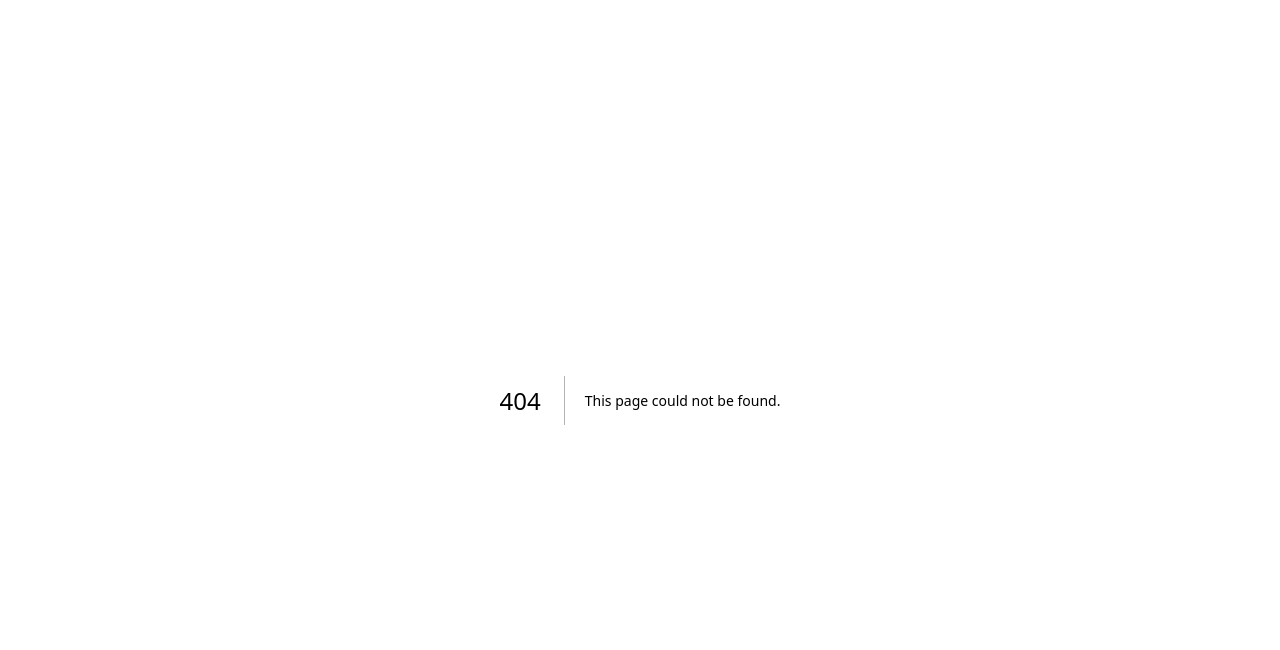
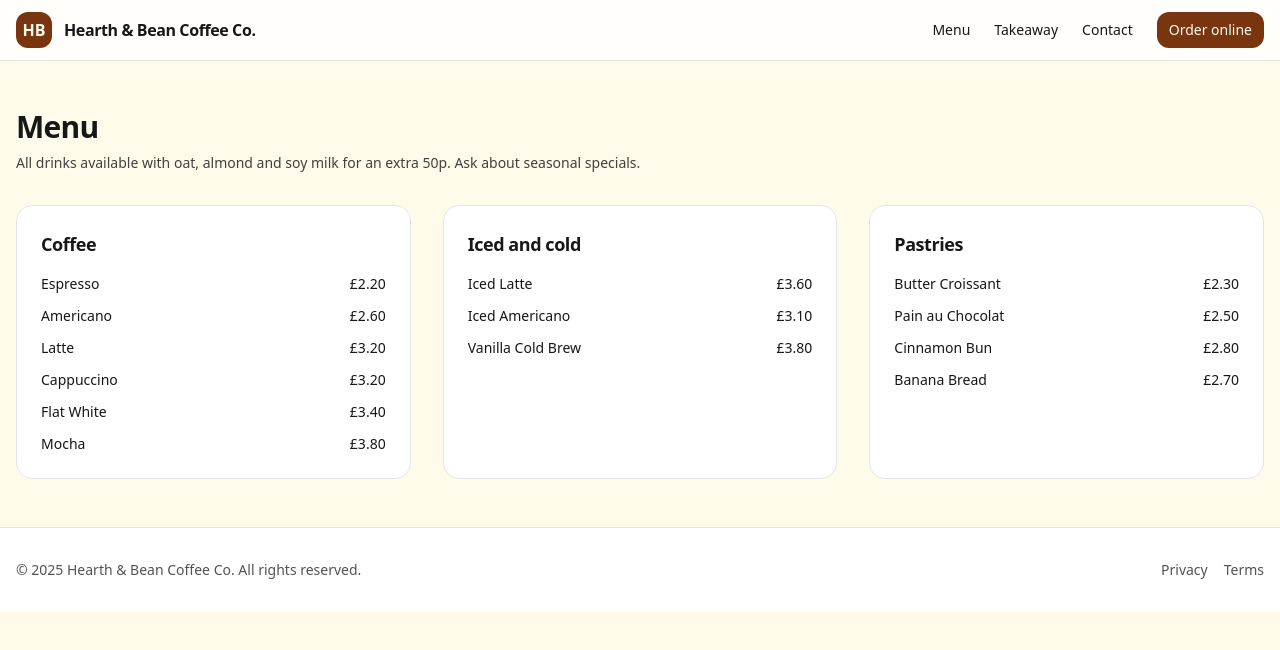
Before and after one commit to MrG788/premium-site-template, a Next.js app: page /menu in a window 1280 px wide. Before the commit this address had no page. Shown: the top 650 px of the page. Built offline with nearby package versions, Linux system fonts and the light colour scheme.

Commit message:
Create menu.jsx

```diff
--- /dev/null
+++ b/pages/menu.jsx
@@ -0,0 +1,65 @@
+import React from "react";
+import NavBar from "../components/NavBar";
+import Footer from "../components/Footer";
+
+export default function MenuPage() {
+  const coffee = [
+    { name: "Espresso", price: "£2.20" },
+    { name: "Americano", price: "£2.60" },
+    { name: "Latte", price: "£3.20" },
+    { name: "Cappuccino", price: "£3.20" },
+    { name: "Flat White", price: "£3.40" },
+    { name: "Mocha", price: "£3.80" },
+  ];
+
+  const cold = [
+    { name: "Iced Latte", price: "£3.60" },
+    { name: "Iced Americano", price: "£3.10" },
+    { name: "Vanilla Cold Brew", price: "£3.80" },
+  ];
+
+  const pastries = [
+    { name: "Butter Croissant", price: "£2.30" },
+    { name: "Pain au Chocolat", price: "£2.50" },
+    { name: "Cinnamon Bun", price: "£2.80" },
+    { name: "Banana Bread", price: "£2.70" },
+  ];
+
+  return (
+    <main className="min-h-screen bg-amber-50 text-neutral-900">
+      <NavBar />
+
+      <section className="mx-auto max-w-7xl px-4 py-12">
+        <h1 className="text-3xl font-bold tracking-tight">Menu</h1>
+        <p className="mt-2 text-sm text-neutral-700">
+          All drinks available with oat, almond and soy milk for an extra 50p. Ask
+          about seasonal specials.
+        </p>
+
+        <div className="mt-8 grid md:grid-cols-3 gap-8">
+          <MenuSection title="Coffee" items={coffee} />
+          <MenuSection title="Iced and cold" items={cold} />
+          <MenuSection title="Pastries" items={pastries} />
+        </div>
+      </section>
+
+      <Footer />
+    </main>
+  );
+}
+
+function MenuSection({ title, items }) {
+  return (
+    <div className="rounded-2xl border border-neutral-200 bg-white p-6">
+      <h2 className="text-lg font-semibold tracking-tight">{title}</h2>
+      <ul className="mt-4 space-y-3 text-sm">
+        {items.map((item, i) => (
+          <li key={i} className="flex items-center justify-between">
+            <span>{item.name}</span>
+            <span className="font-medium">{item.price}</span>
+          </li>
+        ))}
+      </ul>
+    </div>
+  );
+}
```
